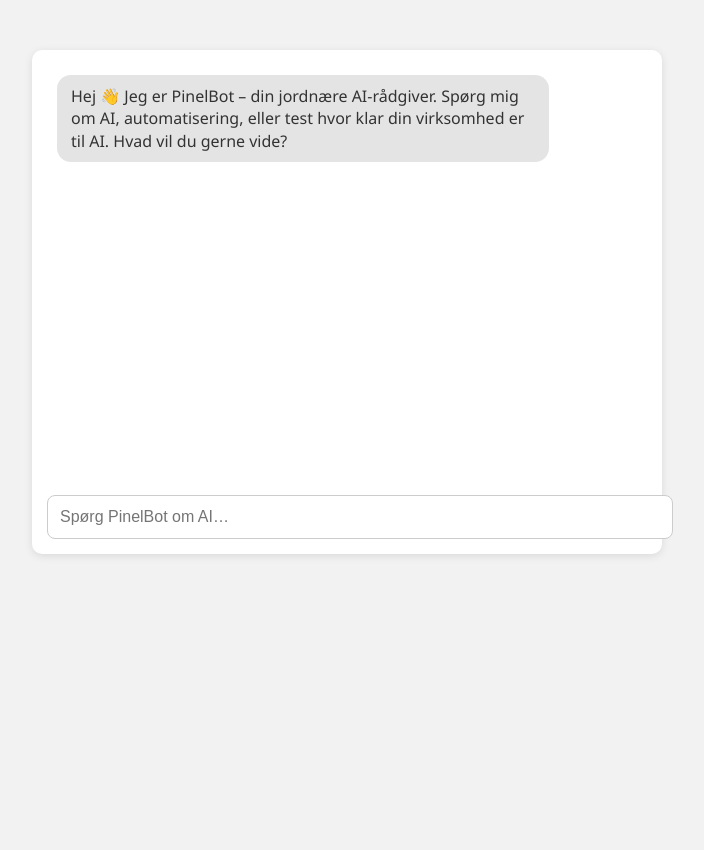
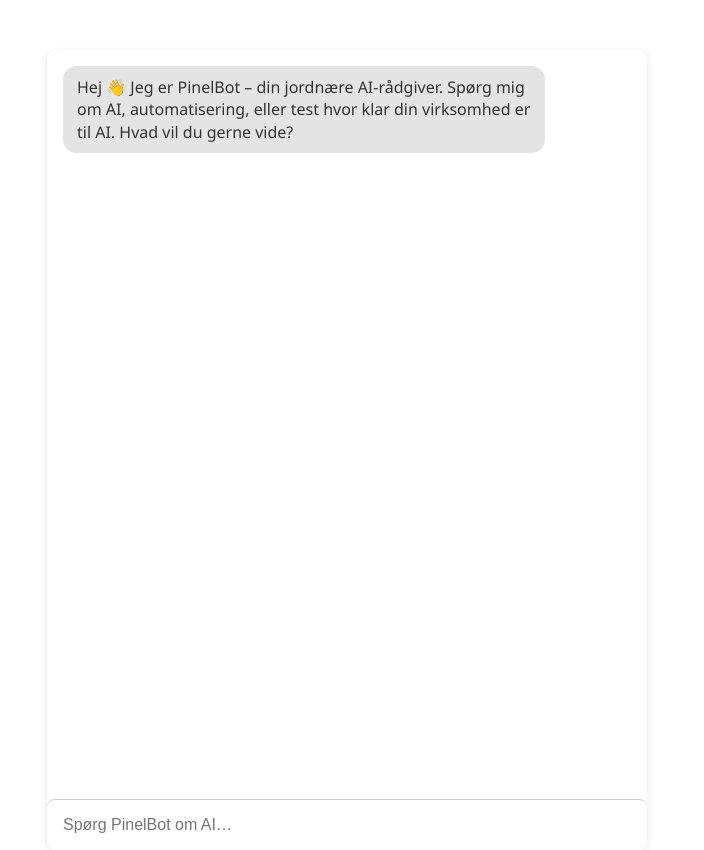
Before and after one commit to Growhubdk/pinelbot, a plain HTML site: page index.html in a window 1280 px wide. Shown: the whole page, without its empty margins (293-997 px from the left). Before the commit the page ends 800 px from the top, so only its background shows below. Drawn offline with Linux system fonts and the light colour scheme.

Commit message:
Opdateret index.html for at fjerne grå felt

```diff
--- a/index.html
+++ b/index.html
@@ -5,6 +5,38 @@
   <meta name="viewport" content="width=device-width, initial-scale=1.0" />
   <title>PinelBot v3.4</title>
   <link rel="stylesheet" href="style.css" />
+  <style>
+    html, body {
+      margin: 0;
+      padding: 0;
+      height: 100%;
+      background: transparent;
+    }
+
+    #chatbox {
+      height: 100vh;
+      display: flex;
+      flex-direction: column;
+      justify-content: space-between;
+      padding: 0;
+      box-sizing: border-box;
+    }
+
+    #messages {
+      flex-grow: 1;
+      overflow-y: auto;
+      padding: 1rem;
+    }
+
+    #user-input {
+      padding: 1rem;
+      border: none;
+      border-top: 1px solid #ccc;
+      font-size: 1rem;
+      width: 100%;
+      box-sizing: border-box;
+    }
+  </style>
 </head>
 <body>
   <div id="chatbox">
```
